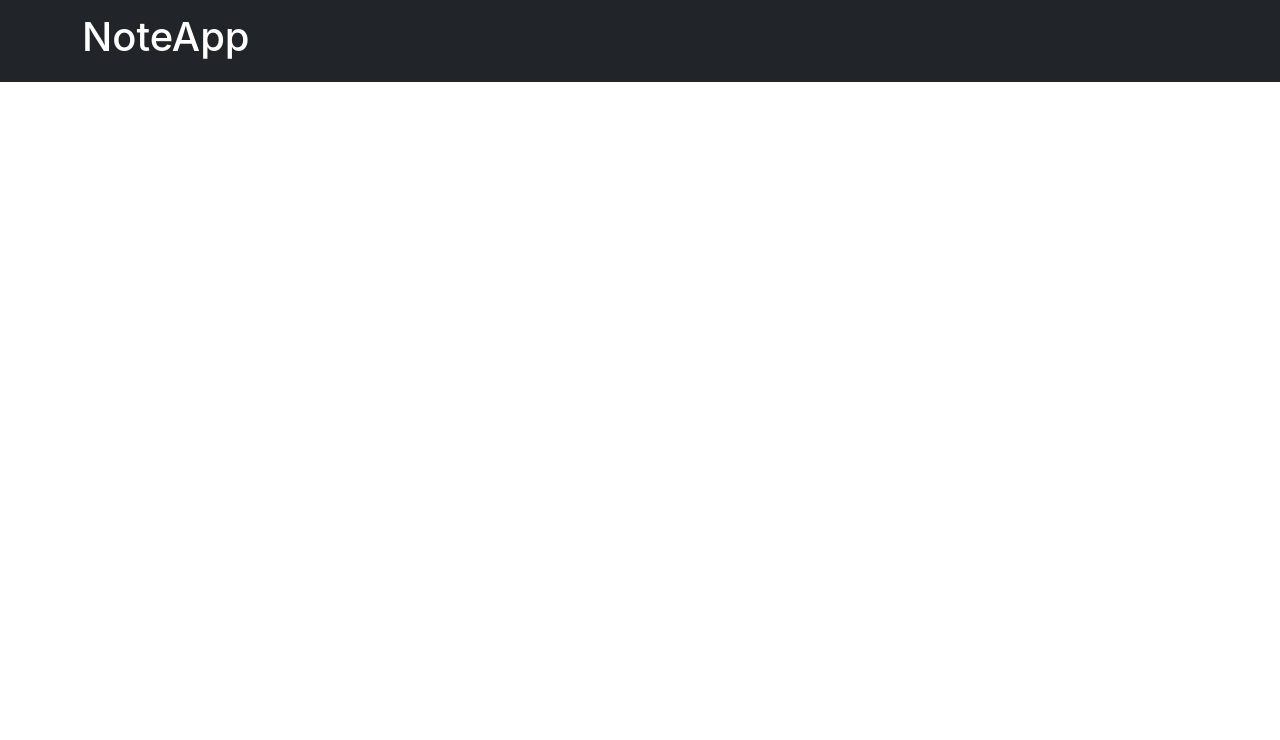
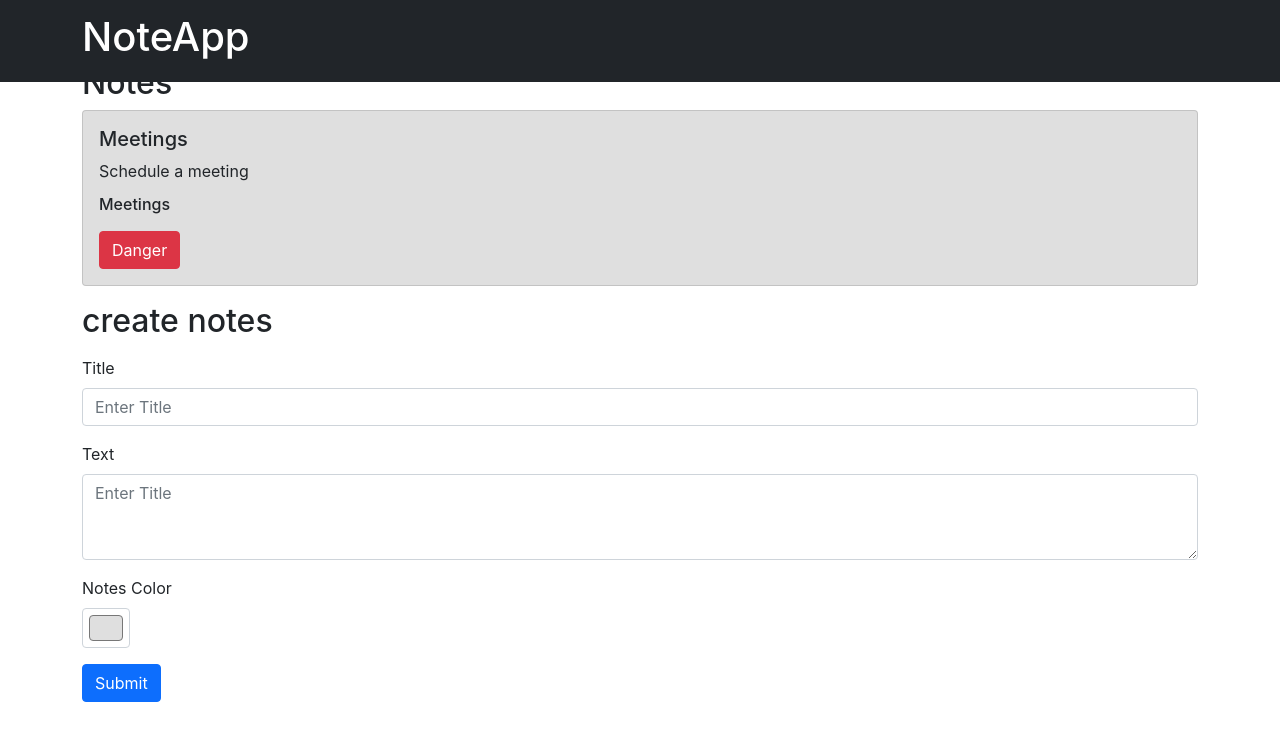
Before and after one commit to keneogu/Noteapp-Typescript, a React (Create React App) app: page / in a window 1280 px wide. Shown: the top 740 px of the page. Built offline with nearby package versions, Linux system fonts and the light colour scheme.

Commit message:
Import NoteList and CreateList components in app file

```diff
--- a/src/App.tsx
+++ b/src/App.tsx
@@ -1,10 +1,13 @@
 import React, { useState } from "react";
 import Header from "./components/Header";
-import { Notes } from "./models/note.models";
+import NotesList from "./components/NotesList";
+import CreateNotes from "./components/CreateNotes";
+import { Note } from "./models/note.models";
 import "./App.css";
+import { Container, Row, Col } from "react-bootstrap";
 
 function App() {
-  const [note, setNotes] = useState<Notes[]>([{
+  const [notes, setNotes] = useState<Note[]>([{
     id: (new Date).toString(),
     title: "Meetings",
     text: "Schedule a meeting",
@@ -14,6 +17,18 @@
   return (
     <>
       <Header />
+      <Container className="mt-5">
+        <Row>
+          <Col>
+            <NotesList  notes={notes} setNotes={setNotes}/>
+          </Col>
+        </Row>
+        <Row>
+          <Col>
+            <CreateNotes  notes={notes} setNotes={setNotes}/>
+          </Col>
+        </Row>
+      </Container>
     </>
   );
 }
```
